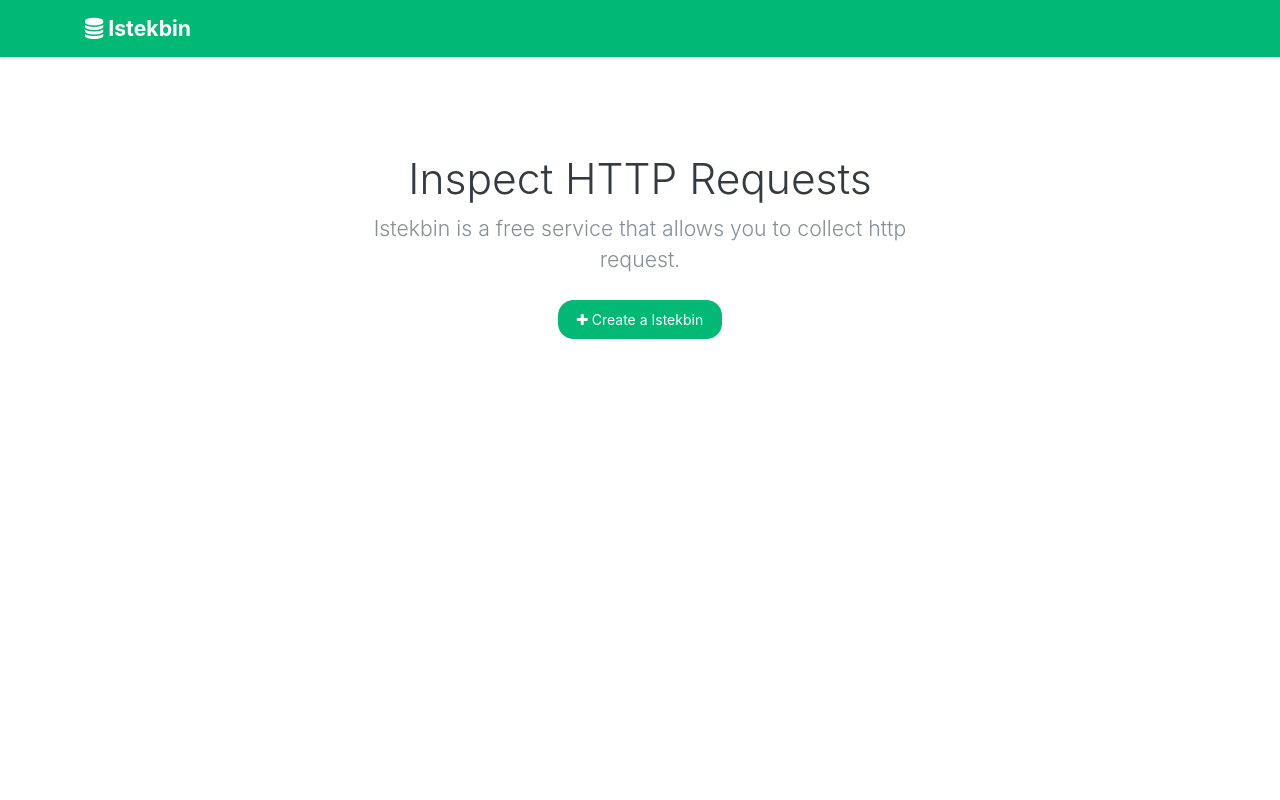
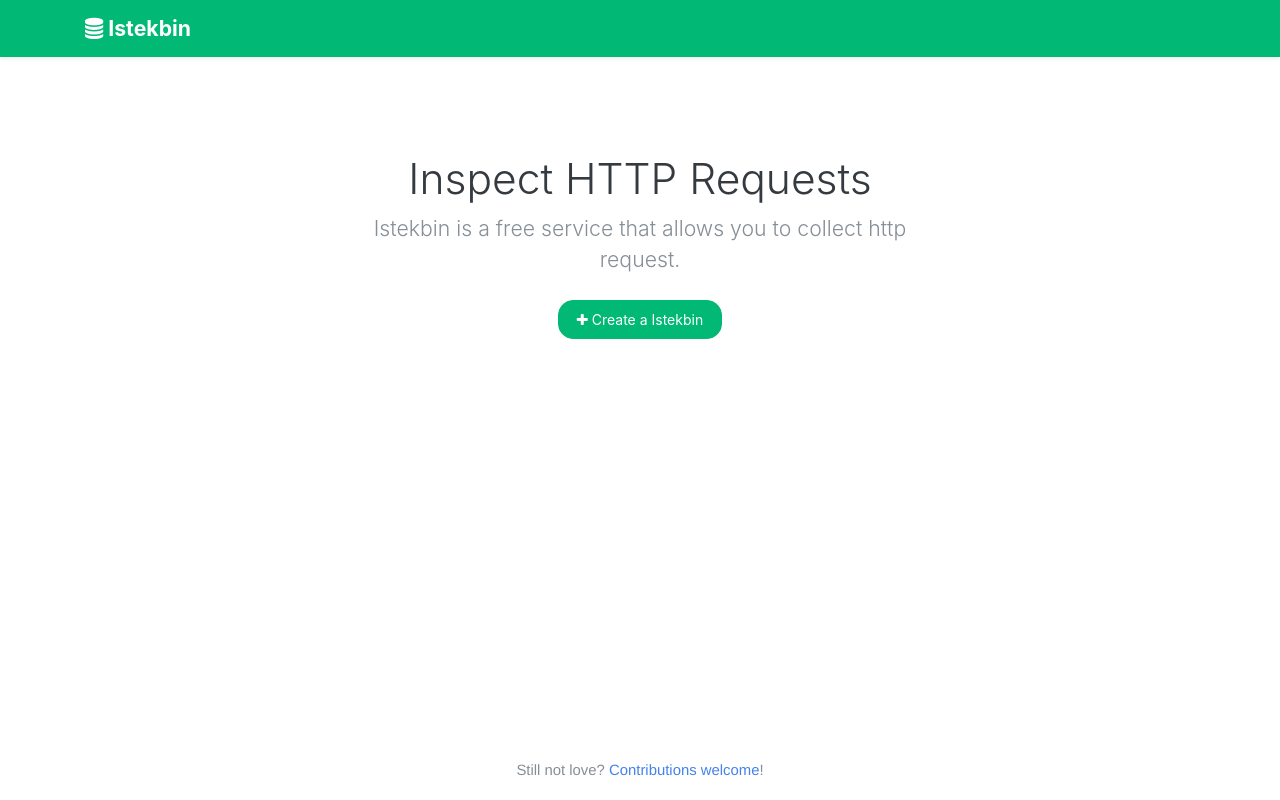
Before and after one commit to BatuhanKucukali/istekbin-frontend, a Vue app: page / in a window 1280 px wide. Built offline with nearby package versions, Linux system fonts and the light colour scheme; what vue-moment would draw is missing.

Commit message:
Added sticky footer and also added github link to footer. Changed router.

```diff
--- a/public/index.html
+++ b/public/index.html
@@ -30,9 +30,19 @@
     <strong>We're sorry but <%= htmlWebpackPlugin.options.title %> doesn't work properly without JavaScript enabled.
         Please enable it to continue.</strong>
 </noscript>
+
 <main role="main">
     <div id="app"></div>
 </main>
+
+<footer class="footer">
+    <div class="container">
+        <p class="text-center">
+            <span class="text-muted">Still not love? <a href="https://github.com/BatuhanKucukali/istekbin-api">Contributions welcome</a>!</span>
+        </p>
+    </div>
+</footer>
+
 <!-- built files will be auto injected -->
 
 <!-- Global site tag (gtag.js) - Google Analytics -->
--- a/src/App.vue
+++ b/src/App.vue
@@ -12,6 +12,19 @@
 
 
 <style>
+    html {
+        position: relative;
+        min-height: 100%;
+    }
+
+    .footer {
+        position: absolute;
+        bottom: 0;
+        width: 100%;
+        height: 60px;
+        line-height: 60px;
+    }
+
     .jumbotron {
         padding-top: 3rem;
         padding-bottom: 3rem;
@@ -73,4 +86,8 @@
         word-wrap: normal;
     }
 
+    .footer p {
+        font-family: "Helvetica Neue" !important;
+    }
+
 </style>
--- a/src/components/Home.vue
+++ b/src/components/Home.vue
@@ -29,12 +29,14 @@
         },
         methods: {
             create() {
+                let router = this.$router;
+
                 fetch(`${process.env.VUE_APP_API_BASE_URL}/c/`, {method: 'post'})
                     .then(function (response) {
                         if (!response.ok) {
                             return Promise.reject(response);
                         }
-                        window.location = 'r/' + response.headers.get("Location")
+                        router.push('r/' + response.headers.get("Location"))
                     })
                     .catch(error => {
                         this.error = true
--- a/src/components/RequestInfo.vue
+++ b/src/components/RequestInfo.vue
@@ -2,7 +2,7 @@
     <div>
         <div class="container request-main">
             <div class="row justify-content-md-center">
-                <div class="col-6">
+                <div class="col-md-8 col-sm-12">
                     <label>Bin URL</label>
                     <input disabled type="text" class="form-control" v-model="requestUrl">
                 </div>
```
